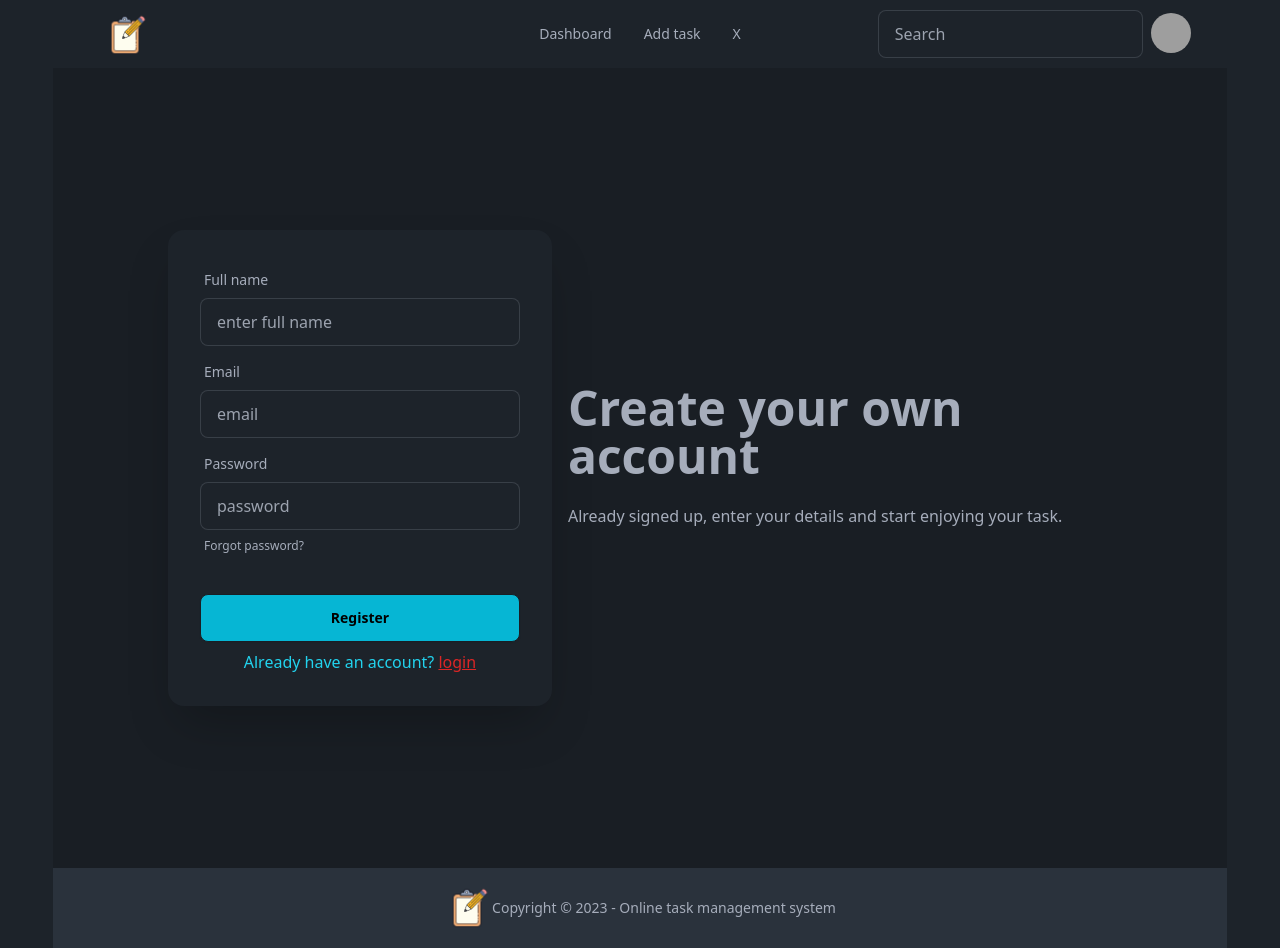
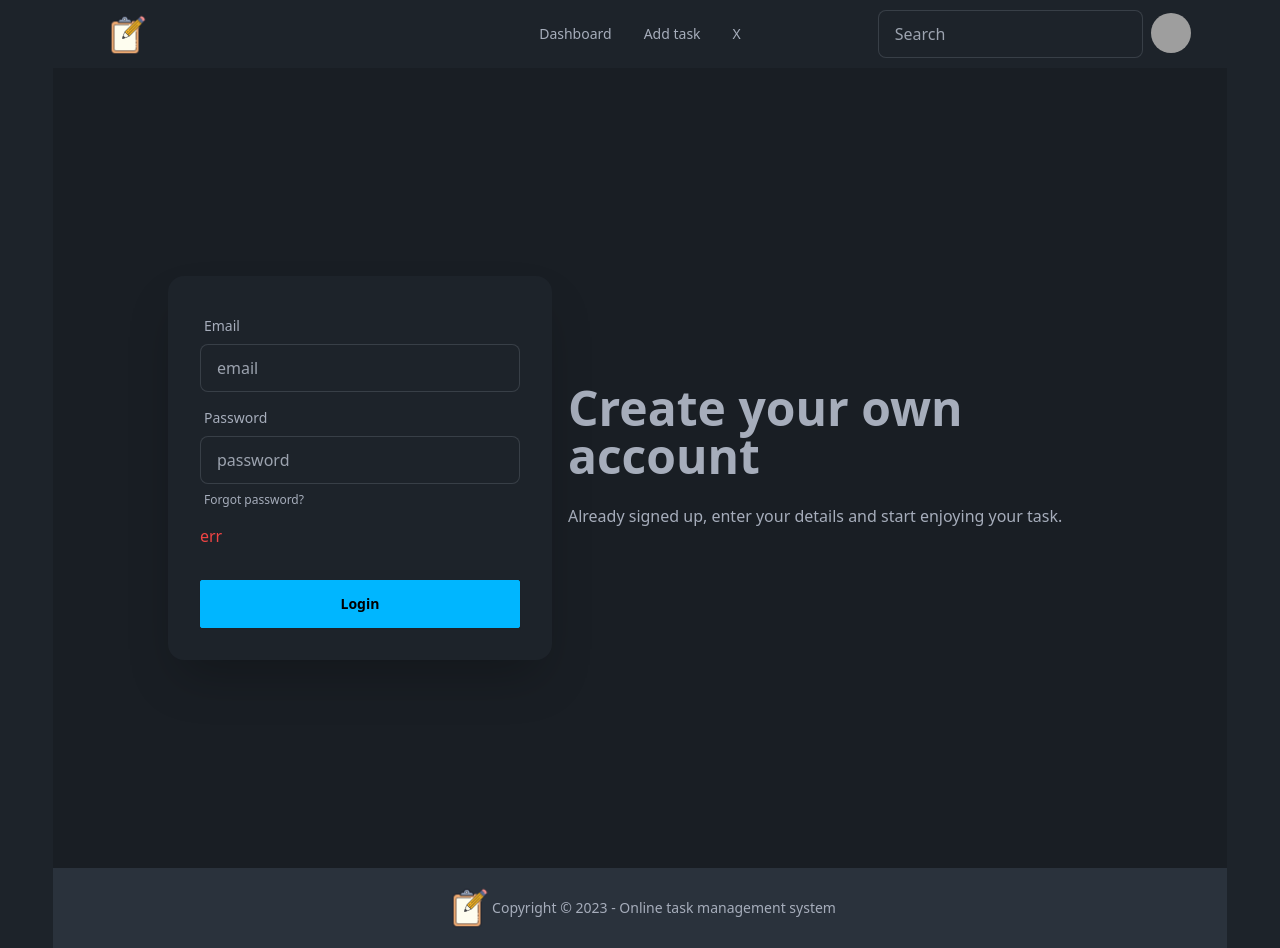
Before and after one commit to tahmidhasantanoy/Oline-task-management-system, a React (Vite) app: page /signup in a window 1280 px wide. Built offline with nearby package versions, Linux system fonts and the light colour scheme; grey boxes are pictures that could not be loaded.

Commit message:
Firebase auth initialize

```diff
--- a/package.json
+++ b/package.json
@@ -10,6 +10,7 @@
     "preview": "vite preview"
   },
   "dependencies": {
+    "firebase": "^10.7.1",
     "localforage": "^1.10.0",
     "lottie-react": "^2.4.0",
     "match-sorter": "^6.3.1",
--- /dev/null
+++ b/src/Firebase/firebase.config.js
@@ -0,0 +1,17 @@
+// Import the functions you need from the SDKs you need
+import { initializeApp } from "firebase/app";
+// TODO: Add SDKs for Firebase products that you want to use
+// https://firebase.google.com/docs/web/setup#available-libraries
+
+// Your web app's Firebase configuration
+const firebaseConfig = {
+  apiKey: import.meta.env.VITE_apiKey,
+  authDomain: import.meta.env.VITE_authDomain,
+  projectId: import.meta.env.VITE_projectId,
+  storageBucket: import.meta.env.VITE_storageBucket,
+  messagingSenderId: import.meta.env.VITE_messagingSenderId,
+  appId: import.meta.env.VITE_appId,
+};
+
+// Initialize Firebase
+export const app = initializeApp(firebaseConfig);
--- /dev/null
+++ b/src/Providers/AuthProvider.jsx
@@ -0,0 +1,18 @@
+import { createContext, useState } from "react";
+
+const AuthContext = createContext(null);
+const AuthProvider = ({ children }) => {
+
+  const [user,setUser] = useState()
+  const [loading,setLoading] = useState(true)
+
+    const authInfo = {
+        user,
+        loading
+    };
+  return (
+    <AuthContext.Provider value={authInfo}>{children}</AuthContext.Provider>
+  );
+};
+
+export default AuthProvider;
--- a/src/main.jsx
+++ b/src/main.jsx
@@ -5,13 +5,16 @@ import "./index.css";
 import { RouterProvider } from "react-router-dom";
 import router from "./routes/Routes.jsx";
 import { HelmetProvider } from "react-helmet-async";
+import AuthProvider from "./Providers/AuthProvider.jsx";
 
 ReactDOM.createRoot(document.getElementById("root")).render(
   <React.StrictMode>
+    <AuthProvider>
     <HelmetProvider>
       <div className="w-11/12 mx-auto">
         <RouterProvider router={router} />
       </div>
     </HelmetProvider>
+    </AuthProvider>
   </React.StrictMode>
 );
--- a/src/pages/AddTask/AddTask.jsx
+++ b/src/pages/AddTask/AddTask.jsx
@@ -8,7 +8,7 @@ const AddTask = () => {
           <title>Task manager | Add task</title>
         </Helmet>
         <h3 className="text-5xl text-center font-semibold text-slate-300 mb-12">
-          Enter your toy details information{" "}
+          Enter Assignment with details{" "}
         </h3>
         <form onSubmit={""}>
           <div className="grid gap-6 mb-6 md:grid-cols-2">
@@ -86,8 +86,6 @@ const AddTask = () => {
             </div>
           </div>
 
-
-
           <div className="mb-6">
             <label className="block mb-2 text-sm font-medium text-gray-900 dark:text-white">
               Description
@@ -111,13 +109,18 @@ const AddTask = () => {
             </div>
             <label className="ml-2 text-sm font-medium text-gray-900 dark:text-gray-300">
               I agree with the{" "}
-              <a href="#" className="text-info hover:underline dark:text-cyan-500">
+              <a
+                href="#"
+                className="text-info hover:underline dark:text-cyan-500"
+              >
                 terms and conditions
               </a>
               .
             </label>
           </div>
-          <button className="btn btn-active bg-cyan-500  text-white">Submit</button>
+          <button className="btn btn-active bg-cyan-500  text-white">
+            Submit
+          </button>
         </form>
       </div>
     </div>
--- a/src/pages/Login/Login.jsx
+++ b/src/pages/Login/Login.jsx
@@ -3,9 +3,16 @@ import Lottie from "lottie-react";
 import login from "../../../public/animation/login.json";
 import { Link } from "react-router-dom";
 import { Helmet } from "react-helmet";
-// import { Helmet } from "react-helmet";
 
 const Login = () => {
+  const handleSubmitLogin = (event) => {
+    event.preventDefault();
+    const form = event.target;
+    const email = form.email.value;
+    const password = form.password.value;
+
+    console.log(email, password);
+  };
   return (
     <div className="hero min-h-screen bg-base-200">
       <Helmet>
@@ -15,14 +22,15 @@ const Login = () => {
         <h1 className="text-5xl text-center font-bold pt-7 pb-0">Login now!</h1>
         <div className="hero-content flex-col lg:flex-row-reverse">
           <Lottie animationData={login} loop={true}></Lottie>
-          <div className="card shrink-0 w-full max-w-sm shadow-2xl bg-base-100">
-            <form className="card-body">
+          <div className="card flex-shrink-0 w-full max-w-sm shadow-2xl bg-base-100">
+            <form onSubmit={handleSubmitLogin} className="card-body">
               <div className="form-control">
                 <label className="label">
                   <span className="label-text">Email</span>
                 </label>
                 <input
                   type="email"
+                  name="email"
                   placeholder="email"
                   className="input input-bordered"
                   required
@@ -34,6 +42,7 @@ const Login = () => {
                 </label>
                 <input
                   type="password"
+                  name="password"
                   placeholder="password"
                   className="input input-bordered"
                   required
@@ -44,15 +53,41 @@ const Login = () => {
                   </a>
                 </label>
               </div>
+              <p className="text-red-500">{"err"}</p>
               <div className="form-control mt-6">
-                <button className="btn bg-cyan-500 text-black hover:text-white">
-                  Login
-                </button>
+                <button className="btn btn-info rounded-sm">Login</button>
               </div>
-              <p className="text-center text-cyan-400">
-                <Link to={"/signup"}>Don't have an account?</Link>
+            </form>
+            <div className="card-body">
+              {/* <p className="my-5 text-center">Or connect with social media</p>
+              <div>
+                <div className="form-control mt-6"> */}
+              {/* <button onClick={""} className="btn rounded-sm"> */}
+              {/* <FaGoogle style={{ fontSize: "1.5rem" }} className="mr-3" /> */}
+              {/* Sign in with Google */}
+              {/* </button> */}
+              {/* </div>
+                <div className="form-control mt-6">
+                  <button onClick={""} className="btn rounded-sm"> */}
+              {/* <FaGithub style={{ fontSize: "1.5rem" }} className="mr-3" /> */}
+              {/* Sign in with Gihub
+                  </button>
+                </div>
+              </div> */}
+              {/* <div className="flex mt-5">
+                <hr className="w-1/2 mt-3.5" />
+                <span className="mt-0">or</span>
+                <hr className="w-1/2 mt-3.5" />
+              </div> */}
+              <p>
+                {" "}
+                <Link to="/signup" className="text-info ">
+                  <p className="text-center justify-center">
+                    Don't have an account?
+                  </p>
+                </Link>
               </p>
-            </form>
+            </div>
           </div>
         </div>
       </div>
--- a/src/pages/Login/Registration.jsx
+++ b/src/pages/Login/Registration.jsx
@@ -1,7 +1,15 @@
 import { Helmet } from "react-helmet";
-import { Link } from "react-router-dom";
+// import { Link } from "react-router-dom";
 
 const Registration = () => {
+  const handleSubmitSignup = (event) => {
+    event.preventDefault();
+    const form = event.target;
+    const email = form.email.value;
+    const password = form.password.value;
+
+    console.log(email, password);
+  };
   return (
     <div className="hero min-h-screen bg-base-200">
       <Helmet>
@@ -15,24 +23,14 @@ const Registration = () => {
           </p>
         </div>
         <div className="card shrink-0 w-full max-w-sm shadow-2xl bg-base-100">
-          <form className="card-body">
-            <div className="form-control">
-              <label className="label">
-                <span className="label-text">Full name</span>
-              </label>
-              <input
-                type="email"
-                placeholder="enter full name"
-                className="input input-bordered"
-                required
-              />
-            </div>
+          <form onSubmit={handleSubmitSignup} className="card-body">
             <div className="form-control">
               <label className="label">
                 <span className="label-text">Email</span>
               </label>
               <input
                 type="email"
+                name="email"
                 placeholder="email"
                 className="input input-bordered"
                 required
@@ -44,6 +42,7 @@ const Registration = () => {
               </label>
               <input
                 type="password"
+                name="password"
                 placeholder="password"
                 className="input input-bordered"
                 required
@@ -54,17 +53,10 @@ const Registration = () => {
                 </a>
               </label>
             </div>
+            <p className="text-red-500">{"err"}</p>
             <div className="form-control mt-6">
-              <button className="btn bg-cyan-500 text-black hover:text-white">
-                Register
-              </button>
+              <button className="btn btn-info rounded-sm">Login</button>
             </div>
-            <p className="text-center text-cyan-400">
-              <Link to={"/login"}>
-                Already have an account?{" "}
-                <span className="underline text-red-600">login</span>
-              </Link>
-            </p>
           </form>
         </div>
       </div>
```
Also changed, not shown: 2 other files (tests, documents, lock files or other folders).
